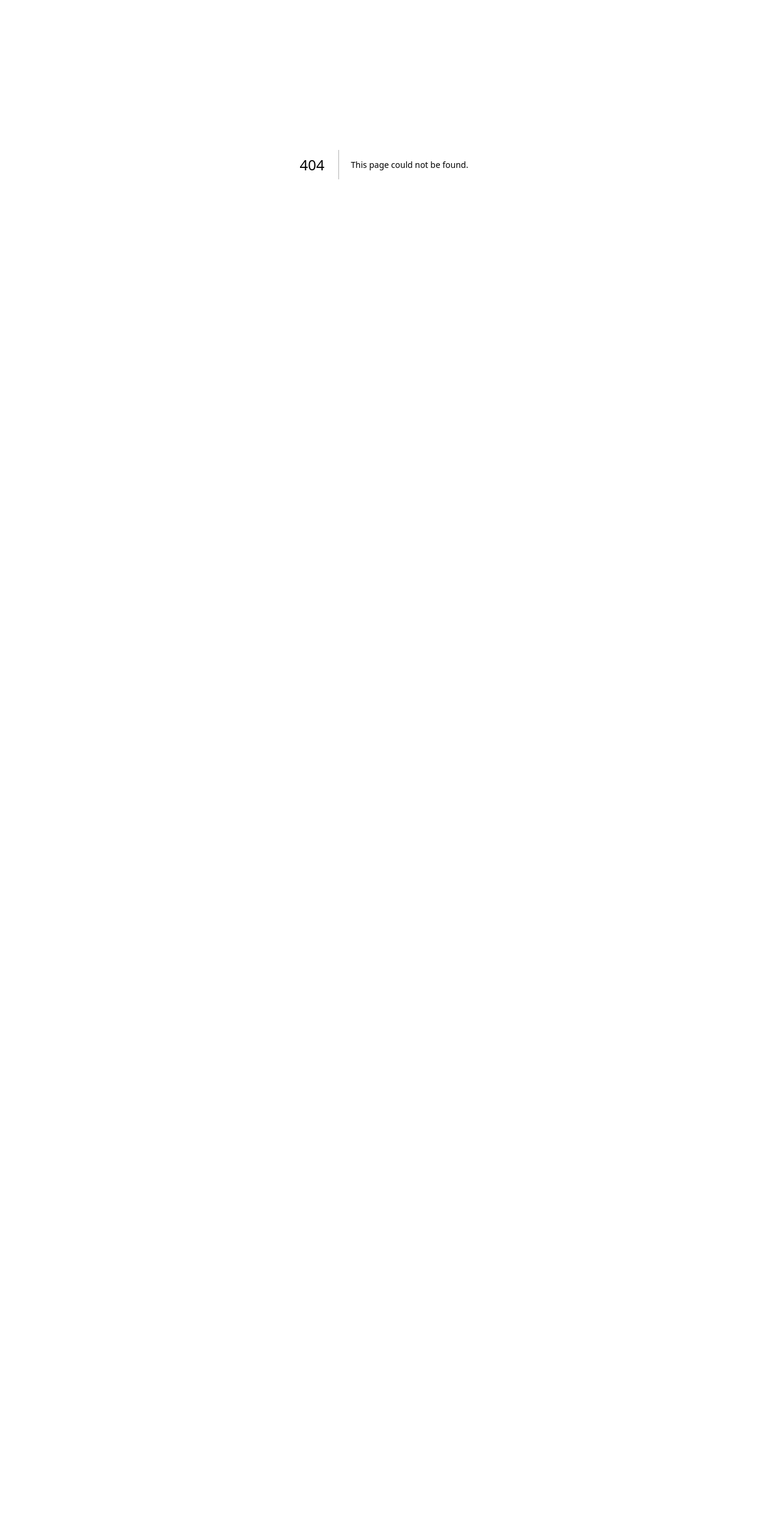
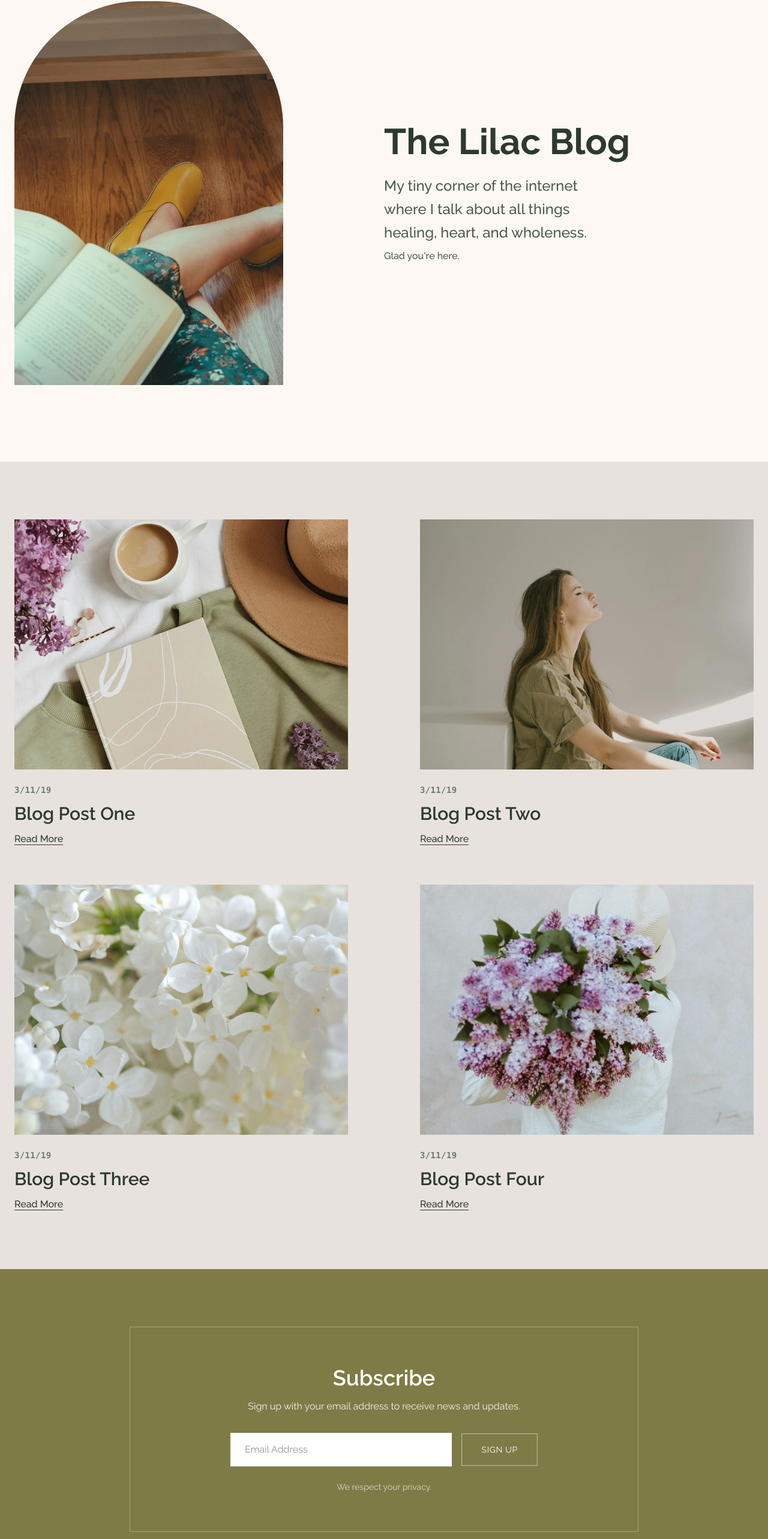
Before and after one commit to sohammk08/lilac-template, a Next.js app: page /blog in a window 1280 px wide. Before the commit this address had no page. Shown: the part 206-2772 px from the top of the page at 60% size. Before the commit the page ends 880 px from the top, so only its background shows below. Built offline with nearby package versions, Linux system fonts and the light colour scheme.

Commit message:
section: Blog
Created Blog and resolved an issue in Footer which was causing an error

```diff
--- /dev/null
+++ b/app/blog/page.tsx
@@ -0,0 +1,247 @@
+"use client";
+import { motion } from "framer-motion";
+
+interface BlogPost {
+  id: number;
+  title: string;
+  date: string;
+  image: string;
+  slug: string;
+}
+
+const blogPosts: BlogPost[] = [
+  {
+    id: 1,
+    title: "Blog Post One",
+    date: "3/11/19",
+    image: "/im2.png",
+    slug: "blog-post-one",
+  },
+  {
+    id: 2,
+    title: "Blog Post Two",
+    date: "3/11/19",
+    image: "/workwithme.png",
+    slug: "blog-post-two",
+  },
+  {
+    id: 3,
+    title: "Blog Post Three",
+    date: "3/11/19",
+    image: "/flowers.png",
+    slug: "blog-post-three",
+  },
+  {
+    id: 4,
+    title: "Blog Post Four",
+    date: "3/11/19",
+    image: "/holdingflowers.png",
+    slug: "blog-post-four",
+  },
+];
+
+const fadeInUp = {
+  initial: { opacity: 0, y: 60 },
+  animate: { opacity: 1, y: 0 },
+  transition: { duration: 0.8, ease: [0.25, 0.1, 0.25, 1] },
+};
+
+const staggerContainer = {
+  animate: {
+    transition: {
+      staggerChildren: 0.15,
+    },
+  },
+};
+
+export default function Blogs() {
+  return (
+    <main className="min-h-screen bg-[#FDF8F3]">
+      {/* Hero Section */}
+      <section className="px-6 py-16 md:py-24 lg:py-32 font-sans">
+        <div className="max-w-7xl mx-auto">
+          <div className="grid grid-cols-1 lg:grid-cols-2 items-center">
+            <motion.div
+              initial={{ opacity: 0, x: -60 }}
+              animate={{ opacity: 1, x: 0 }}
+              transition={{ duration: 1, ease: [0.25, 0.1, 0.25, 1] }}
+              className="relative"
+            >
+              <div className="relative overflow-hidden h-160 rounded-t-[210px] rounded-b-none aspect-3/4 max-w-md mx-auto lg:mx-0">
+                <motion.img
+                  src="/blogImagePrimary.png"
+                  alt="Person reading a book"
+                  className="w-auto h-full object-cover"
+                  whileHover={{ scale: 1.03 }}
+                  transition={{ duration: 0.6, ease: [0.25, 0.1, 0.25, 1] }}
+                />
+              </div>
+            </motion.div>
+
+            {/* Hero Content */}
+            <motion.div
+              initial={{ opacity: 0, x: 60 }}
+              animate={{ opacity: 1, x: 0 }}
+              transition={{
+                duration: 1,
+                ease: [0.25, 0.1, 0.25, 1],
+                delay: 0.2,
+              }}
+              className="text-center lg:text-left"
+            >
+              <motion.h1 className="text-4xl md:text-5xl lg:text-6xl font-sans font-bold text-[#2d3a2d] mb-6">
+                The Lilac Blog
+              </motion.h1>
+              <motion.p
+                className="text-lg md:text-2xl font-medium text-[#4a5a4a] leading-relaxed mb-2"
+                initial={{ opacity: 0, y: 20 }}
+                animate={{ opacity: 1, y: 0 }}
+                transition={{ duration: 0.8, delay: 0.4 }}
+              >
+                My tiny corner of the internet
+                <br />
+                where I talk about all things
+                <br />
+                healing, heart, and wholeness.
+              </motion.p>
+              <motion.p
+                className="text-[#4a5a4a] font-medium"
+                initial={{ opacity: 0, y: 20 }}
+                animate={{ opacity: 1, y: 0 }}
+                transition={{ duration: 0.8, delay: 0.6 }}
+              >
+                Glad you&apos;re here.
+              </motion.p>
+            </motion.div>
+          </div>
+        </div>
+      </section>
+
+      {/* Blog Grid Section */}
+      <section className="bg-[#E8E2DE] px-6 py-16 md:py-24">
+        <div className="max-w-348 mx-auto">
+          <motion.div
+            variants={staggerContainer}
+            initial="initial"
+            whileInView="animate"
+            viewport={{ once: true, margin: "-100px" }}
+            className="grid grid-cols-1 md:grid-cols-2 gap-x-30 gap-y-16"
+          >
+            {blogPosts.map((post, index) => (
+              <motion.article
+                key={post.id}
+                variants={fadeInUp}
+                className="group cursor-pointer"
+              >
+                {/* Blog Image */}
+                <div className="overflow-hidden mb-6">
+                  <motion.div
+                    className="aspect-4/3 relative"
+                    whileHover="hover"
+                    initial="initial"
+                  >
+                    <motion.img
+                      src={post.image}
+                      alt={post.title}
+                      className="w-full h-full object-cover"
+                    />
+                  </motion.div>
+                </div>
+
+                {/* Blog Content */}
+                <div className="space-y-3">
+                  <motion.p
+                    className="text-sm font-mono font-semibold text-[#6a7a6a] uppercase tracking-wide"
+                    initial={{ opacity: 0 }}
+                    whileInView={{ opacity: 1 }}
+                    transition={{ delay: index * 0.1 + 0.3 }}
+                    viewport={{ once: true }}
+                  >
+                    {post.date}
+                  </motion.p>
+                  <motion.h2 className="text-2xl md:text-3xl font-sans font-semibold text-[#2d3a2d]">
+                    {post.title}
+                  </motion.h2>
+                  <motion.a
+                    href={`/blog/${post.slug}`}
+                    className="inline-flex items-center font-medium gap-2 text-[#2d3a2d] underline underline-offset-4 decoration-1 hover:text-[#4a5a4a] transition-colors duration-300"
+                    whileHover={{ x: 5 }}
+                    transition={{ duration: 0.3 }}
+                  >
+                    Read More
+                  </motion.a>
+                </div>
+              </motion.article>
+            ))}
+          </motion.div>
+        </div>
+      </section>
+
+      {/* Newsletter */}
+      <section className="bg-[#7f7b46] py-16 md:py-24">
+        <div className="max-w-4xl mx-auto px-6">
+          <motion.div
+            initial={{ opacity: 0, y: 40 }}
+            whileInView={{ opacity: 1, y: 0 }}
+            transition={{ duration: 0.8, ease: [0.25, 0.1, 0.25, 1] }}
+            viewport={{ once: true }}
+            className="border border-white/30 p-8 md:p-12 lg:p-16 text-center"
+          >
+            <motion.h2
+              className="text-3xl md:text-4xl font-sans font-semibold text-white mb-4"
+              initial={{ opacity: 0, y: 20 }}
+              whileInView={{ opacity: 1, y: 0 }}
+              transition={{ duration: 0.6, delay: 0.2 }}
+              viewport={{ once: true }}
+            >
+              Subscribe
+            </motion.h2>
+            <motion.p
+              className="text-white/90 mb-8"
+              initial={{ opacity: 0, y: 20 }}
+              whileInView={{ opacity: 1, y: 0 }}
+              transition={{ duration: 0.6, delay: 0.3 }}
+              viewport={{ once: true }}
+            >
+              Sign up with your email address to receive news and updates.
+            </motion.p>
+
+            {/* Email Form */}
+            <motion.form
+              className="flex flex-col sm:flex-row gap-4 justify-center items-center max-w-lg mx-auto"
+              initial={{ opacity: 0, y: 20 }}
+              whileInView={{ opacity: 1, y: 0 }}
+              transition={{ duration: 0.6, delay: 0.4 }}
+              viewport={{ once: true }}
+              onSubmit={(e) => e.preventDefault()}
+            >
+              <input
+                type="email"
+                placeholder="Email Address"
+                className="w-full sm:flex-1 px-6 py-4 bg-white text-[#2d3a2d] placeholder:text-[#8a9a8a] outline-none focus:ring-2 focus:ring-white/50 transition-all duration-300"
+              />
+              <motion.button
+                type="submit"
+                className="w-full sm:w-auto px-8 py-4 border border-white/50 text-white uppercase text-sm tracking-wider hover:bg-white hover:text-[#7a8a4a] transition-all duration-300"
+                whileHover={{ scale: 1.02 }}
+                whileTap={{ scale: 0.98 }}
+              >
+                Sign Up
+              </motion.button>
+            </motion.form>
+
+            <motion.p
+              className="text-white/70 text-sm mt-6"
+              initial={{ opacity: 0 }}
+              whileInView={{ opacity: 1 }}
+              transition={{ duration: 0.6, delay: 0.5 }}
+              viewport={{ once: true }}
+            >
+              We respect your privacy.
+            </motion.p>
+          </motion.div>
+        </div>
+      </section>
+    </main>
+  );
+}
--- a/app/components/Footer.tsx
+++ b/app/components/Footer.tsx
@@ -14,15 +14,6 @@ export default function Footer() {
     },
   };
 
-  const itemVariants = {
-    hidden: { opacity: 0, y: 20 },
-    visible: {
-      opacity: 1,
-      y: 0,
-      transition: { duration: 0.6, ease: [0.4, 0, 0.2, 1] },
-    },
-  };
-
   return (
     <footer className="bg-[#FDF8F3] font-sans">
       {/* Main Footer */}
@@ -35,7 +26,12 @@ export default function Footer() {
       >
         <div className="grid grid-cols-1 md:grid-cols-3">
           {/* Brand & Contact */}
-          <motion.div variants={itemVariants}>
+          <motion.div
+            initial={{ opacity: 0, y: 20 }}
+            whileInView={{ opacity: 1, y: 0 }}
+            transition={{ duration: 0.6, ease: [0.4, 0, 0.2, 1] }}
+            viewport={{ once: true }}
+          >
             <h3 className="text-3xl lg:text-4xl font-semibold text-black mb-8 tracking-tight">
               Lilac Template
             </h3>
@@ -63,7 +59,13 @@ export default function Footer() {
             </div>
           </motion.div>
 
-          <motion.div variants={itemVariants} className="ml-75">
+          <motion.div
+            initial={{ opacity: 0, y: 20 }}
+            whileInView={{ opacity: 1, y: 0 }}
+            transition={{ duration: 0.6, ease: [0.4, 0, 0.2, 1] }}
+            viewport={{ once: true }}
+            className="ml-75"
+          >
             <h3 className="text-3xl lg:text-4xl font-semibold text-black mb-8 tracking-tight">
               Hours
             </h3>
@@ -74,7 +76,13 @@ export default function Footer() {
           </motion.div>
 
           {/* Find/Navigation */}
-          <motion.div variants={itemVariants} className="md:text-right">
+          <motion.div
+            initial={{ opacity: 0, y: 20 }}
+            whileInView={{ opacity: 1, y: 0 }}
+            transition={{ duration: 0.6, ease: [0.4, 0, 0.2, 1] }}
+            viewport={{ once: true }}
+            className="md:text-right"
+          >
             <h3 className="text-3xl lg:text-4xl font-semibold text-black mb-8 tracking-tight">
               Find
             </h3>
--- /dev/null
+++ b/app/contact/page.tsx
@@ -0,0 +1,9 @@
+import React from "react";
+
+type Props = { hello: string };
+
+function Contact({ hello }: Props) {
+  return <div>{hello}</div>;
+}
+
+export default Contact;
--- a/app/layout.tsx
+++ b/app/layout.tsx
@@ -2,6 +2,7 @@ import "./globals.css";
 import Nav from "./components/Nav";
 import type { Metadata } from "next";
 import { Geist, Geist_Mono } from "next/font/google";
+import Footer from "./components/Footer";
 
 const geistSans = Geist({
   variable: "--font-geist-sans",
@@ -30,6 +31,7 @@ export default function RootLayout({
       >
         <Nav />
         {children}
+        <Footer />
       </body>
     </html>
   );
--- a/app/page.tsx
+++ b/app/page.tsx
@@ -19,7 +19,6 @@ function Home() {
       <FAQ />
       <ProfBackground />
       <CTA />
-      <Footer />
     </div>
   );
 }
```
Also changed, not shown: app/pages/Blogs.tsx (deleted), app/pages/Contact.tsx (deleted), app/pages/ErrorPage.tsx (deleted), app/pages/Landing.tsx (deleted), public/blogImagePrimary.png (added).
